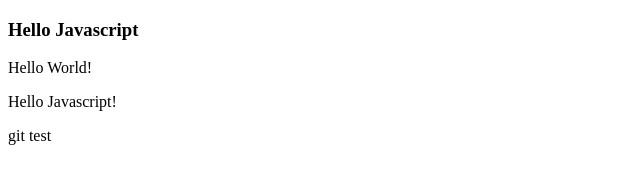
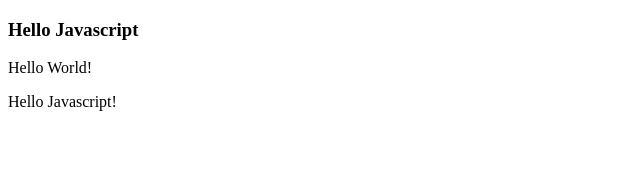
Before and after one commit to Lks1102/JAVASCRIPT, a plain HTML site: page Ch01/Hello Javascript.html in a window 1280 px wide. Shown: the full height of the page, 0-640 px from the left. Drawn offline with Linux system fonts and the light colour scheme.

Commit message:
git test_2

```diff
--- a/Ch01/Hello Javascript.html
+++ b/Ch01/Hello Javascript.html
@@ -16,9 +16,6 @@
             // 콘솔 출력
             console.log("Hello World!");
             console.log("Hello Javascript!");
-
-            document.write("<p>git test</p>")
-
         </script>
     </body>
 </html>
```
